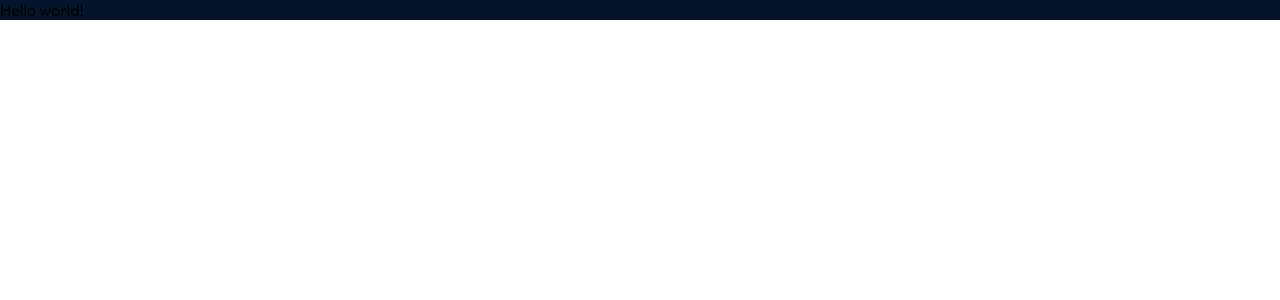
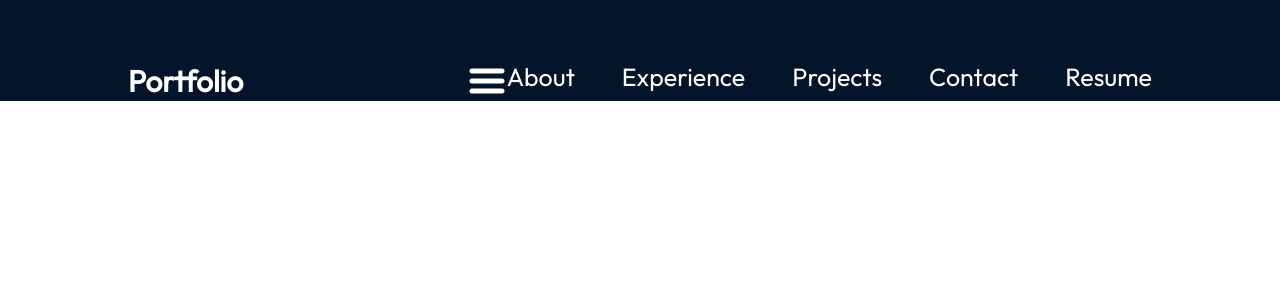
Before and after one commit to devinjl665/React-Portfolio, a React (Vite) app in the folder React-Portfolio/: page / in a window 1280 px wide. Shown: the top 300 px of the page. Built offline with nearby package versions, Linux system fonts and the light colour scheme.

Commit message:
Added code for navbar and css styling

```diff
--- a/React-Portfolio/src/App.jsx
+++ b/React-Portfolio/src/App.jsx
@@ -1,7 +1,12 @@
 import styles from "./App.module.css";
+import { Navbar} from "./components/navbar/navbar";
 
 function App() {
-  return <div className={styles.App}> Hello world!</div>;
+  return (
+    <div className={styles.App}>
+        <Navbar />
+    </div>
+  );
 }
 
 export default App;
--- a/React-Portfolio/src/App.module.css
+++ b/React-Portfolio/src/App.module.css
@@ -4,4 +4,6 @@
     background-color: var(--color-bg);
     width: 100%;
     height: 100%;
+
+    color: white;
 }
--- /dev/null
+++ b/React-Portfolio/src/components/navbar/navbar.jsx
@@ -0,0 +1,33 @@
+import React, {useState} from 'react';
+
+import styles from './navbar.module.css';
+import { getImageUrl } from '../../utils';
+
+export const Navbar = () => {
+    const [menuOpen, setMenuOpen] = useState(false);
+
+    return (
+        <nav className={styles.navbar}>
+            <a className={styles.title} href="/">Portfolio</a>
+        <div className={styles.menu}>
+
+            <img className={styles.menuBtn}
+                src={menuOpen
+                    ? getImageUrl("nav/closeIcon.png")
+                    : getImageUrl("nav/menuIcon.png")
+                }
+                alt="menu-button"
+                onClick={() => setMenuOpen(!menuOpen)}
+            />
+
+            <ul className={`${styles.menuItems} ${menuOpen && styles.menuOpen}`} onClick={() => setMenuOpen(false)}>
+                <li><a href="#about">About</a></li>
+                <li><a href="#experience">Experience</a></li>
+                <li><a href="#projects">Projects</a></li>
+                <li><a href="#contact">Contact</a></li>
+                <li><a href="#resume">Resume</a></li>
+            </ul>
+        </div>
+        </nav>
+    );
+};
--- /dev/null
+++ b/React-Portfolio/src/components/navbar/navbar.module.css
@@ -0,0 +1,82 @@
+@import "../../vars.css";
+
+.navbar {
+    position:relative;
+    display: flex;
+    align-items: center;
+    justify-content: space-between;
+    padding-top: 61px;
+    z-index: 2;
+    margin: 0 10%;
+}
+
+
+.title {
+    font-size: 30px;
+    font-weight: 600;
+    text-decoration: none;
+    color: var(--color-text);
+}
+
+
+.menu {
+    display: flex;
+
+}
+
+
+.menuItems {
+    display: flex;
+    gap: 47px;
+    list-style: none;
+}
+
+.menuItems a {
+    font-size: 25px;
+    color: var(--color-text);
+    text-decoration: none;
+}
+
+@media screen and (max-width: 830px) {
+    .navbar {
+        flex-direction: column;
+        align-items: flex-start;
+    }
+
+    .menu {
+        position: absolute;
+        right: 0;
+        margin-right: 10%;
+        flex-direction: column;
+        align-items: flex-end;
+        gap: 11px;
+        z-index: 3;
+    }
+
+    .menuBtn {
+        display: block;
+        cursor: pointer;
+    }
+
+    .menuItems {
+        display: none;
+        flex-direction: column;
+        align-items: center;
+        gap: 13px;
+        border-radius: 10px;
+        background: rgb(25, 55, 109);
+        background: linear-gradient(
+            0deg,
+            rgba(25, 55, 109, 0.2) 0%,
+            rgba(25, 55, 109, 1) 100%
+        );
+        padding: 24px 33px;
+        box-shadow: 0 0 4px 0 rgba(0, 0, 0, 0.25);
+
+    }
+
+    .menuOpen {
+        display: flex;
+        z-index: 1;
+    }
+}
--- a/React-Portfolio/src/utils.js
+++ b/React-Portfolio/src/utils.js
@@ -1,3 +1,3 @@
 export const getImageUrl = (path) => {
-    return new URL(`assets/${path}`, import.meta.url).href;
+    return new URL(`/assets/${path}`, import.meta.url).href;
 }
```
Also changed, not shown: React-Portfolio/assets/nav/closeIcon.png (added), React-Portfolio/assets/nav/menuIcon.png (added).
